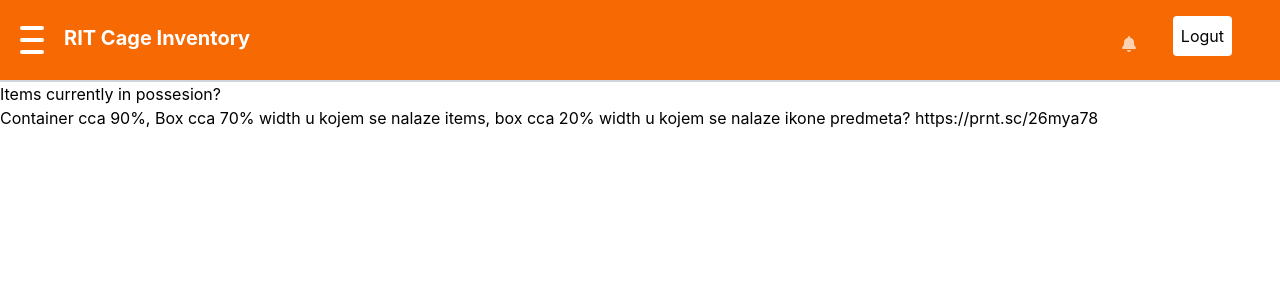
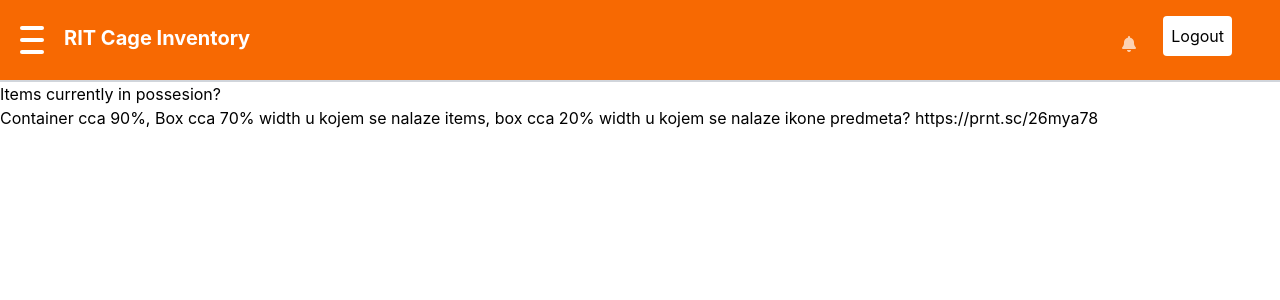
Before and after one commit to KontraSystem/CageInventory, a React (Create React App) app: page /active in a window 1280 px wide. Shown: the top 300 px of the page. Built offline with nearby package versions, Linux system fonts and the light colour scheme; sample sign-in values are in the browser's storage.

Commit message:
Add logout functionality

```diff
--- a/src/components/NavigationBar.js
+++ b/src/components/NavigationBar.js
@@ -1,10 +1,15 @@
 import React, { useState } from 'react'
 import '../App.css'
+import { useNavigate } from 'react-router-dom'
 
 export default function NavigationBar({ onClick }) {
 	const [navBarOpen, isNavBarOpen] = useState(false)
-	const onNavBarClick = () => {
-		isNavBarOpen(!navBarOpen)
+	const navigate = useNavigate()
+
+	const onNavBarClick = () => isNavBarOpen(!navBarOpen)
+	const onLogout = () => {
+		localStorage.removeItem('token')
+		navigate('/')
 	}
 
 	const genericHamburgerLine = `h-1 w-6 my-1 rounded-full bg-white transition ease transform duration-200`
@@ -37,12 +42,12 @@ export default function NavigationBar({ onClick }) {
 				</h1>
 				<i className="absolute opacity-70 right-0 mr-36 top-8 mt-1 hover:cursor-pointer fa fa-bell text-white"></i>
 				<div className="flex right-0 absolute mr-12 mt-4">
-					<a
-						href="/login"
+					<button
 						className={`bg-white rounded p-2 hover:cursor-pointer hover:text-orange`}
+						onClick={onLogout}
 					>
-						<p>Logut</p>
-					</a>
+						<p>Logout</p>
+					</button>
 				</div>
 			</div>
 		</div>
```
